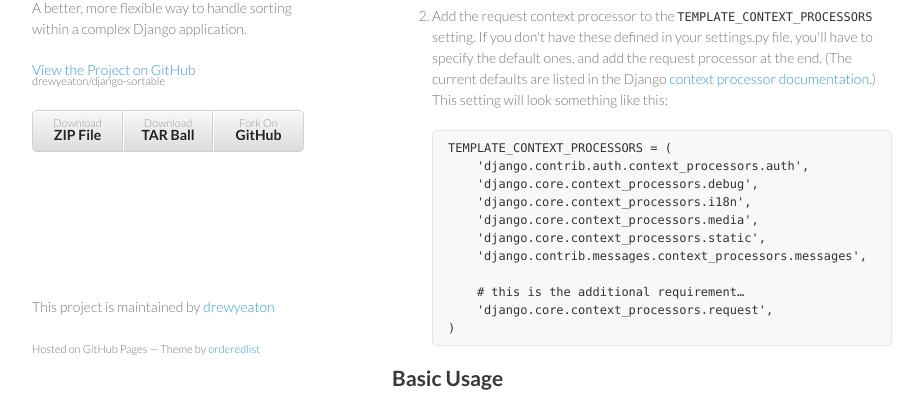
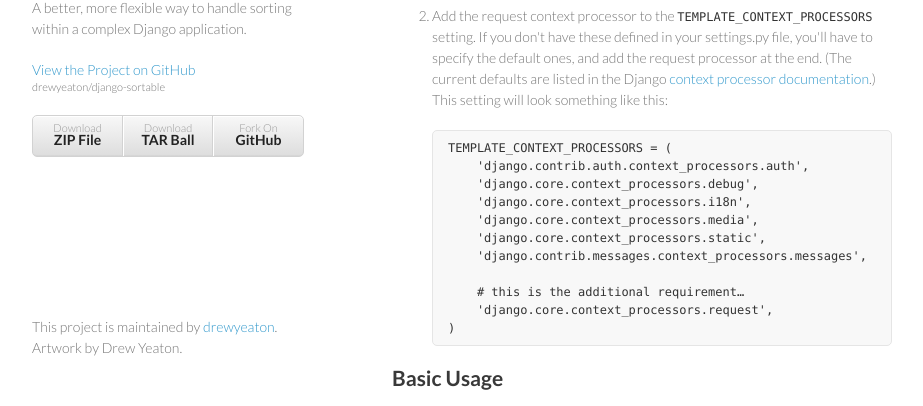
Before and after one commit to drewyeaton/django-sortable, a plain HTML site: page index.html in a window 1280 px wide. Shown: the part 372-778 px from the top of the page, without its empty margins (178-1101 px from the left). Drawn offline with Linux system fonts and the light colour scheme.

Commit message:
fixed some design things

```diff
--- a/index.html
+++ b/index.html
@@ -270,8 +270,7 @@
 <p>There is a slight maintenance burden here because you'll have to remember to change both the <code>sortable_class</code> and <code>sortable_url</code> tags if you want to adjust the sort column.</p>
       </section>
       <footer>
-        <p>This project is maintained by <a href="https://github.com/drewyeaton">drewyeaton</a></p>
-        <p><small>Hosted on GitHub Pages &mdash; Theme by <a href="https://github.com/orderedlist">orderedlist</a></small></p>
+        <p>This project is maintained by <a href="https://github.com/drewyeaton">drewyeaton</a>. Artwork by Drew Yeaton.</p>
       </footer>
     </div>
     <!--[if !IE]><script>fixScale(document);</script><!--<![endif]-->
--- a/stylesheets/styles.css
+++ b/stylesheets/styles.css
@@ -41,7 +41,7 @@ a {
 a small {
   font-size:11px;
   color:#777;
-  margin-top:-0.6em;
+  margin-top:-0.1em;
   display:block;
 }
 
```
Also changed, not shown: images/django-sortable.gif.
